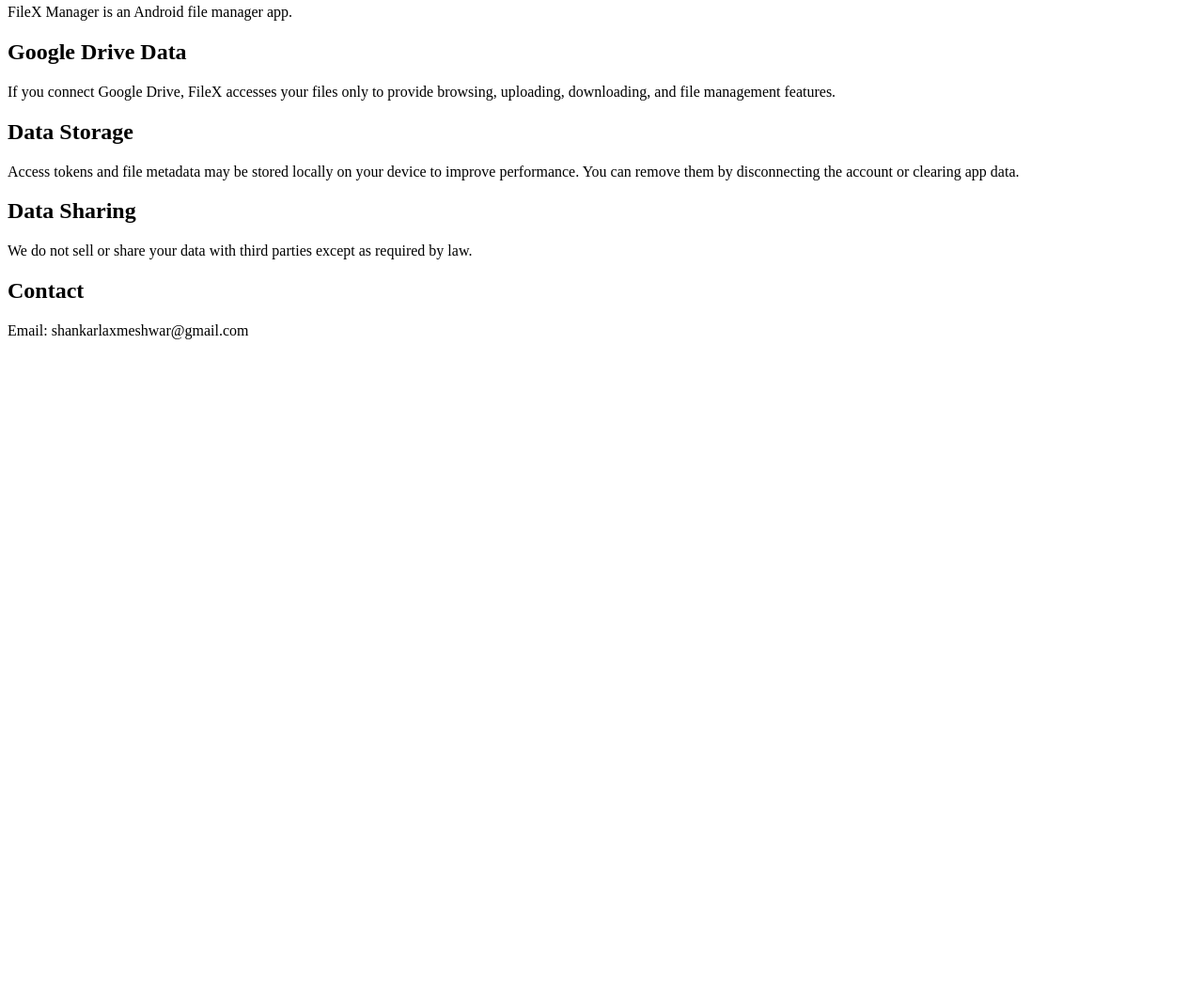
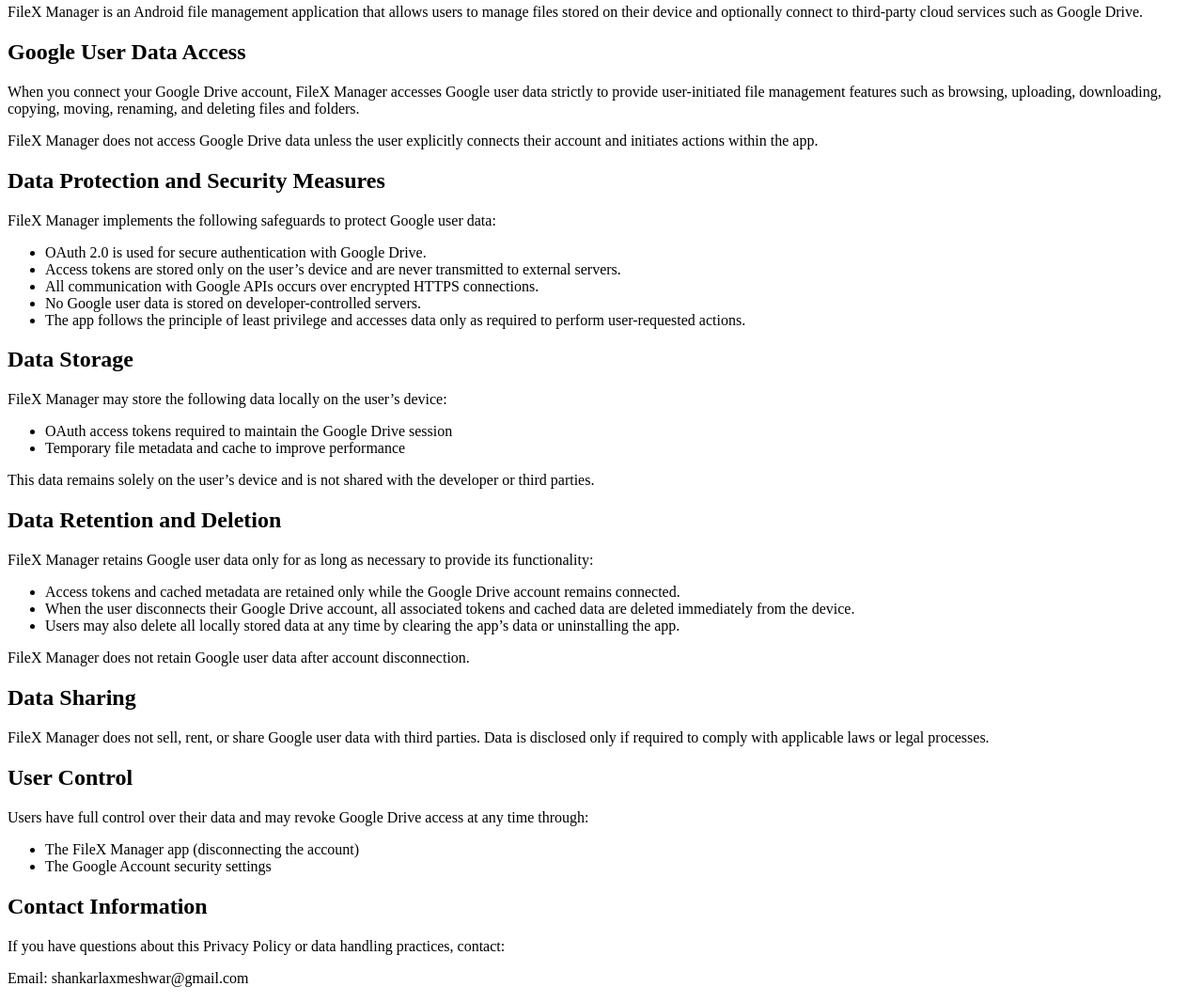
Before and after one commit to shankarvl1980/filex-site, a plain HTML site: page docs/googledrive/privacy.html in a window 1280 px wide. Shown: the part 110-1176 px from the top of the page at 94% size. Before the commit the page ends 800 px from the top, so only its background shows below. Drawn offline with Linux system fonts and the light colour scheme.

Commit message:
Update privacy.html

```diff
--- a/docs/googledrive/privacy.html
+++ b/docs/googledrive/privacy.html
@@ -4,21 +4,78 @@
   <title>FileX Manager Privacy Policy</title>
 </head>
 <body>
-  <h1>Privacy Policy</h1>
-  <p>Last updated: January 2026</p>
 
-  <p>FileX Manager is an Android file manager app.</p>
+<h1>Privacy Policy</h1>
+<p>Last updated: January 2026</p>
 
-  <h2>Google Drive Data</h2>
-  <p>If you connect Google Drive, FileX accesses your files only to provide browsing, uploading, downloading, and file management features.</p>
+<p>
+FileX Manager is an Android file management application that allows users to manage files stored on their device and optionally connect to third-party cloud services such as Google Drive.
+</p>
 
-  <h2>Data Storage</h2>
-  <p>Access tokens and file metadata may be stored locally on your device to improve performance. You can remove them by disconnecting the account or clearing app data.</p>
+<h2>Google User Data Access</h2>
+<p>
+When you connect your Google Drive account, FileX Manager accesses Google user data strictly to provide user-initiated file management features such as browsing, uploading, downloading, copying, moving, renaming, and deleting files and folders.
+</p>
+<p>
+FileX Manager does not access Google Drive data unless the user explicitly connects their account and initiates actions within the app.
+</p>
 
-  <h2>Data Sharing</h2>
-  <p>We do not sell or share your data with third parties except as required by law.</p>
+<h2>Data Protection and Security Measures</h2>
+<p>
+FileX Manager implements the following safeguards to protect Google user data:
+</p>
+<ul>
+  <li>OAuth 2.0 is used for secure authentication with Google Drive.</li>
+  <li>Access tokens are stored only on the user’s device and are never transmitted to external servers.</li>
+  <li>All communication with Google APIs occurs over encrypted HTTPS connections.</li>
+  <li>No Google user data is stored on developer-controlled servers.</li>
+  <li>The app follows the principle of least privilege and accesses data only as required to perform user-requested actions.</li>
+</ul>
 
-  <h2>Contact</h2>
-  <p>Email: shankarlaxmeshwar@gmail.com</p>
+<h2>Data Storage</h2>
+<p>
+FileX Manager may store the following data locally on the user’s device:
+</p>
+<ul>
+  <li>OAuth access tokens required to maintain the Google Drive session</li>
+  <li>Temporary file metadata and cache to improve performance</li>
+</ul>
+<p>
+This data remains solely on the user’s device and is not shared with the developer or third parties.
+</p>
+
+<h2>Data Retention and Deletion</h2>
+<p>
+FileX Manager retains Google user data only for as long as necessary to provide its functionality:
+</p>
+<ul>
+  <li>Access tokens and cached metadata are retained only while the Google Drive account remains connected.</li>
+  <li>When the user disconnects their Google Drive account, all associated tokens and cached data are deleted immediately from the device.</li>
+  <li>Users may also delete all locally stored data at any time by clearing the app’s data or uninstalling the app.</li>
+</ul>
+<p>
+FileX Manager does not retain Google user data after account disconnection.
+</p>
+
+<h2>Data Sharing</h2>
+<p>
+FileX Manager does not sell, rent, or share Google user data with third parties. Data is disclosed only if required to comply with applicable laws or legal processes.
+</p>
+
+<h2>User Control</h2>
+<p>
+Users have full control over their data and may revoke Google Drive access at any time through:
+</p>
+<ul>
+  <li>The FileX Manager app (disconnecting the account)</li>
+  <li>The Google Account security settings</li>
+</ul>
+
+<h2>Contact Information</h2>
+<p>
+If you have questions about this Privacy Policy or data handling practices, contact:
+</p>
+<p>Email: shankarlaxmeshwar@gmail.com</p>
+
 </body>
 </html>
```
